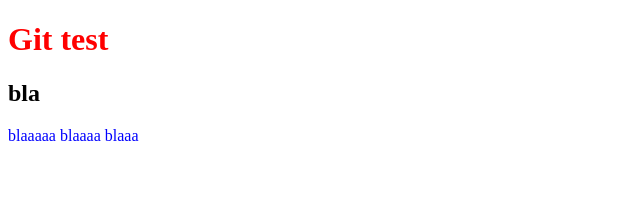
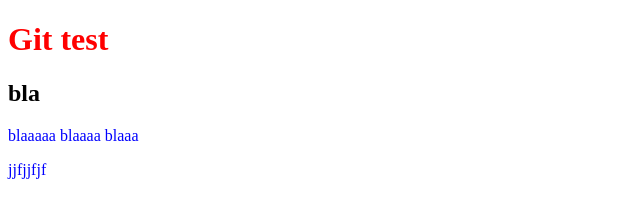
Before and after one commit to anma0010/git-test, a plain HTML site: page index.html in a window 1280 px wide. Shown: the full height of the page, 0-640 px from the left. Drawn offline with Linux system fonts and the light colour scheme.

Commit message:
ekstra p

```diff
--- a/index.html
+++ b/index.html
@@ -12,6 +12,7 @@
     <h1>Git test</h1>
     <h2>bla</h2>
     <p>blaaaaa blaaaa blaaa</p>
+    <p>jjfjjfjf</p>
 </body>
 
 </html>
```
